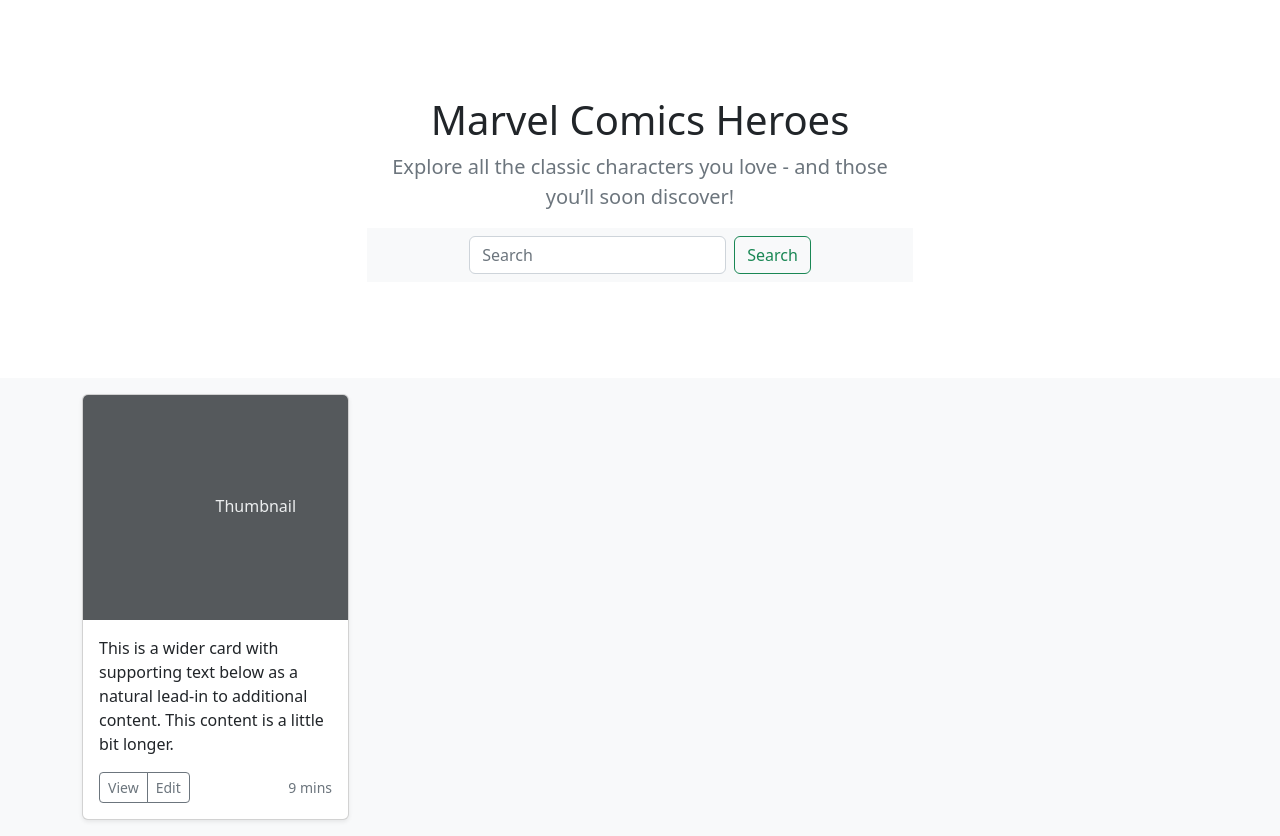
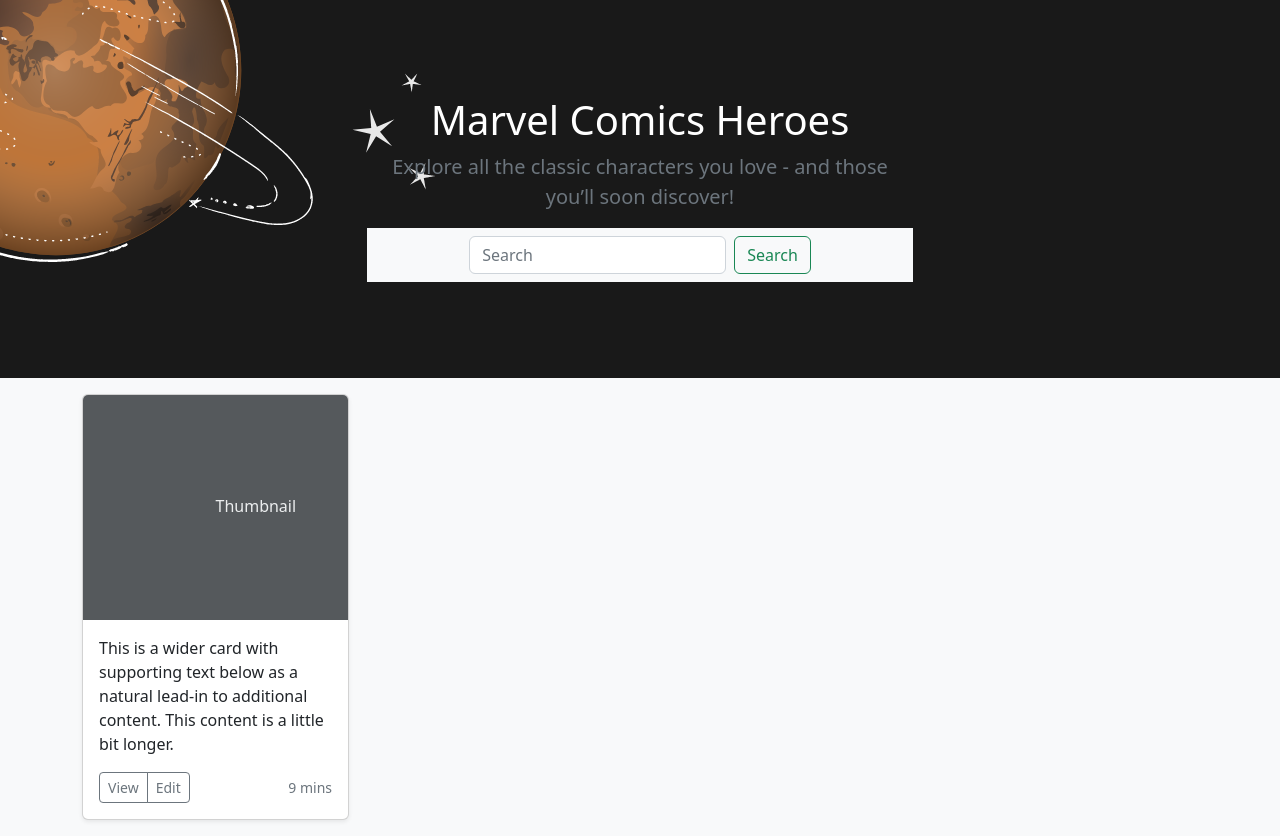
Before and after one commit to vikramkbgs/Marvel-Heroes, a plain HTML site: page index.html in a window 1280 px wide. Drawn offline with nearby package versions, Linux system fonts and the light colour scheme; no server answers.

Commit message:
added background image to header

```diff
--- a/home.css
+++ b/home.css
@@ -1,9 +1,13 @@
-body {
+main {
     background-repeat: no-repeat;
-    /* background-image: url(marvelHeroes.png); */
-    background-size: 1536px 755px;
+    background-image: url(marvelHeroes.png);
+    /* background-size: 1536px 755px; */
     }
 
 .search-btn{
     justify-content: center!important;
 }
+
+h1{
+    color:white;
+}
```
